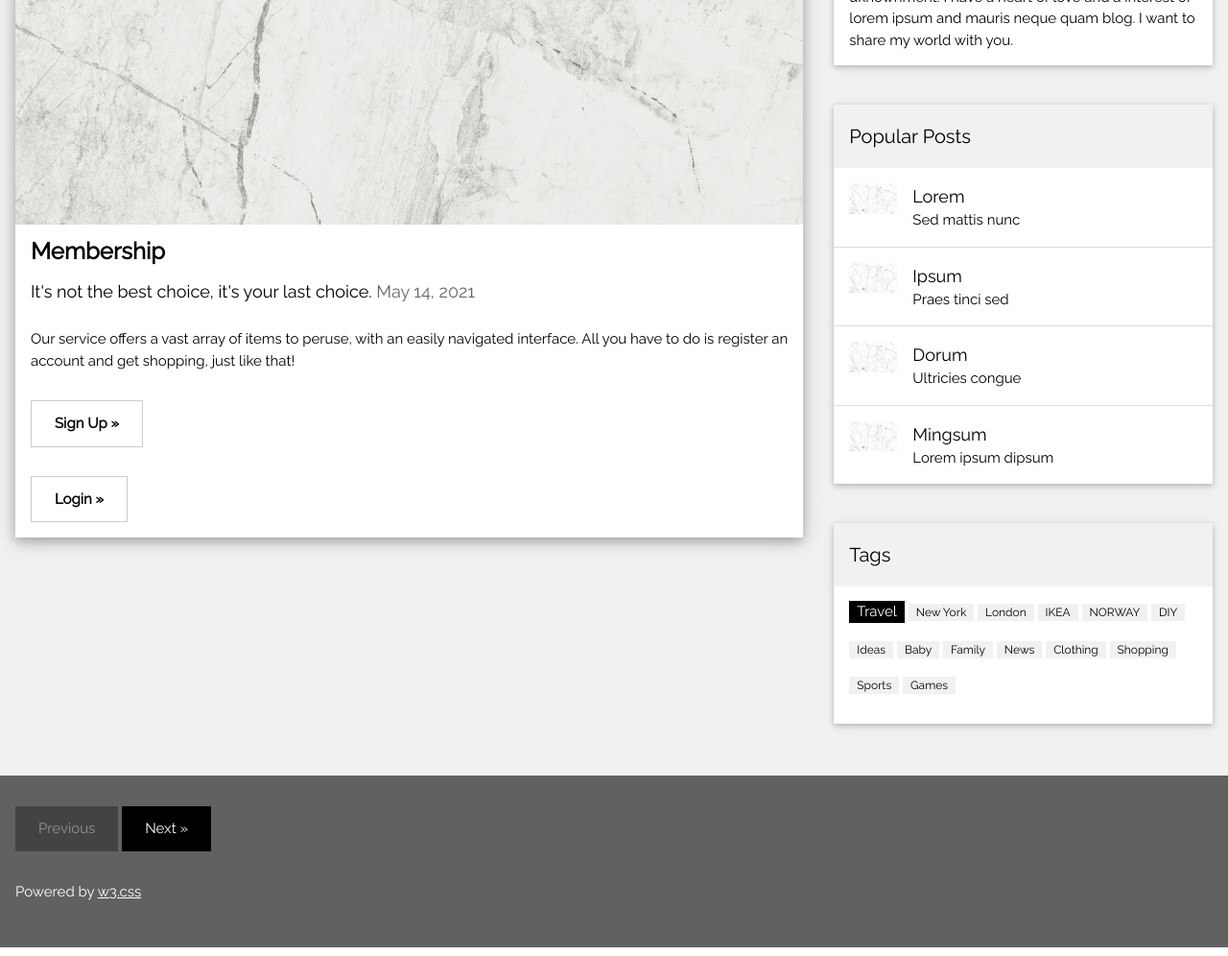
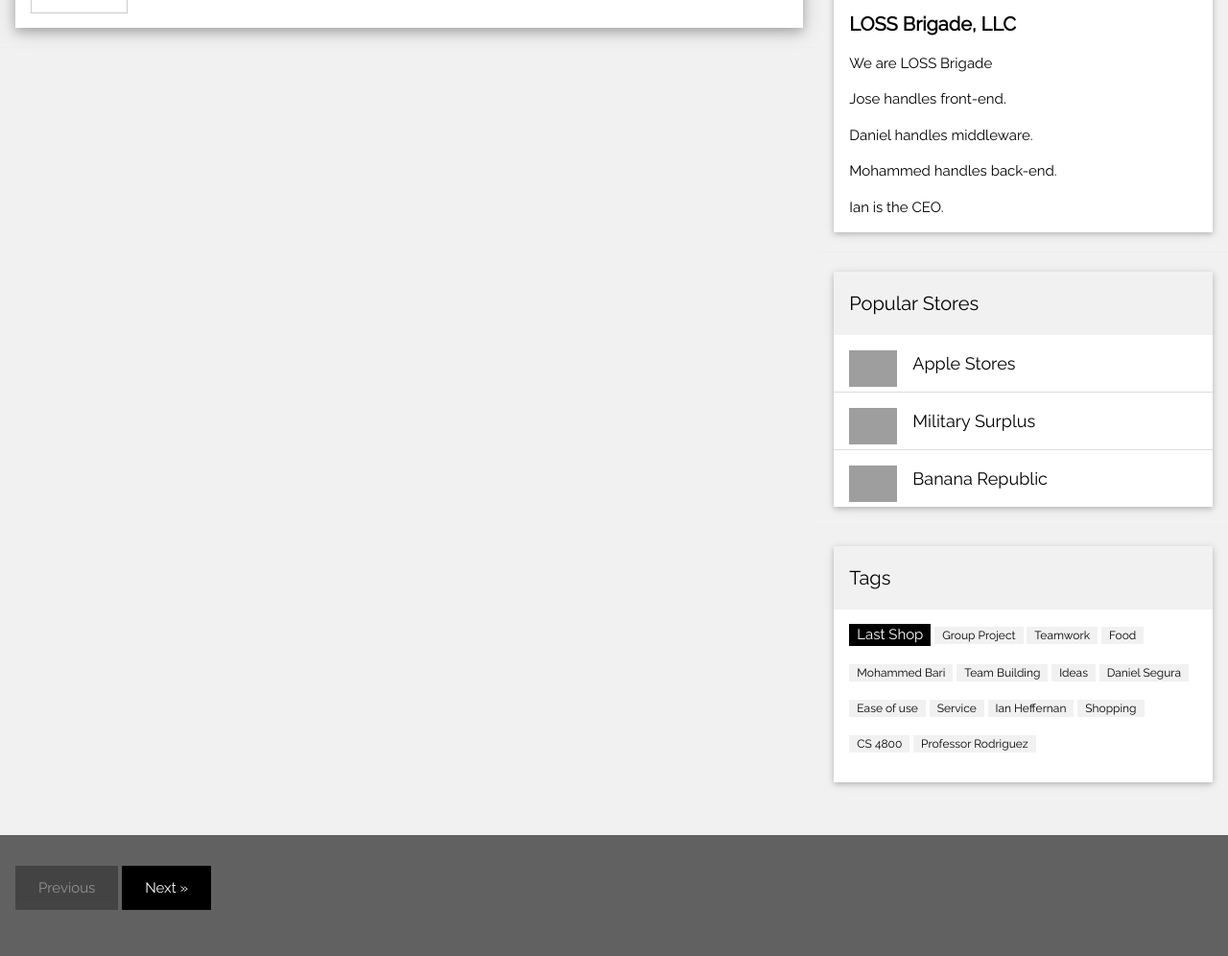
Before and after one commit to Moyenne/CS4800_LOSSBrigadeLLC, a Django app: page / in a window 1280 px wide. Shown: the part 585-1581 px from the top of the page at 96% size. Run offline with Django 3.2, Linux system fonts and the light colour scheme; grey boxes are pictures that could not be loaded.

Commit message:
launch html

```diff
--- a/lastshop/templates/lastshop/LaunchPage.html
+++ b/lastshop/templates/lastshop/LaunchPage.html
@@ -1,5 +1,7 @@
 <!DOCTYPE html>
-<html>
+{% load static %}
+
+<html lang="">
 <title>W3.CSS Template</title>
 <meta charset="UTF-8">
 <meta name="viewport" content="width=device-width, initial-scale=1">
@@ -15,21 +17,20 @@ and is wrapped around the whole page content, except for the footer in this exam
 <div class="w3-content" style="max-width:1400px">
 
 <!-- Header -->
-<header class="w3-container w3-center w3-padding-32" style="Background-color:red">
+<header class="w3-container w3-center w3-padding-32" style="Background-color:rgb(186, 26, 26)">
   <h1><b>Last Shop!</b></h1>
-  <p>The last, full-stop</p>
-  <p>shopping site you'll ever need!</p>
+  <h3>The last, full-stop</h3>
+  <h3>shopping site you'll ever need!</h3>
   <p><small>.....if it ever works.</small></p>
 </header>
 
 <!-- Grid -->
 <div class="w3-row">
-
 <!-- Blog entries -->
 <div class="w3-col l8 s12">
+  <div style="background-image: url('{{static}}images/white-marble-cat-3000-61x61-matt.jpeg');"></div>
   <!-- Blog entry -->
   <div class="w3-card-4 w3-margin w3-white">
-    <img src="white-marble-cat-3000-61x61-matt.jpeg" alt="Nature" style="width:100%">
     <div class="w3-container">
       <h3><b>Membership</b></h3>
       <h5>It's not the best choice, it's your last choice. <span class="w3-opacity">May 14, 2021</span></h5>
@@ -55,38 +56,34 @@ and is wrapped around the whole page content, except for the footer in this exam
 <div class="w3-col l4">
   <!-- About Card -->
   <div class="w3-card w3-margin w3-margin-top">
-  <img src="teamwork-and-team-building.png" style="width:100%">
+  <img src="{{static}}images/teamwork-and-team-building.png" style="width:100%">
     <div class="w3-container w3-white">
       <h4><b>LOSS Brigade, LLC</b></h4>
-      <p>Just me, myself and I, exploring the universe of uknownment. I have a heart of love and a interest of lorem ipsum and mauris neque quam blog. I want to share my world with you.</p>
+      <p>We are LOSS Brigade</p>
+      <p>Jose handles front-end.</p>
+      <p>Daniel handles middleware.</p>
+      <p>Mohammed handles back-end.</p>
+      <p>Ian is the CEO.</p>
     </div>
   </div><hr>
 
   <!-- Posts -->
   <div class="w3-card w3-margin">
     <div class="w3-container w3-padding">
-      <h4>Popular Posts</h4>
+      <h4>Popular Stores</h4>
     </div>
     <ul class="w3-ul w3-hoverable w3-white">
       <li class="w3-padding-16">
-        <img src="101369653-white-marble-stone-texture-background.jpeg" alt="Image" class="w3-left w3-margin-right" style="width:50px">
-        <span class="w3-large">Lorem</span><br>
-        <span>Sed mattis nunc</span>
+        <img src= "{{static}}images/101369653-white-marble-stone-texture-background.jpeg" alt="Image" class="w3-left w3-margin-right" style="width:50px" />
+        <span class="w3-large">Apple Stores</span><br>
       </li>
       <li class="w3-padding-16">
-        <img src="101369653-white-marble-stone-texture-background.jpeg" alt="Image" class="w3-left w3-margin-right" style="width:50px">
-        <span class="w3-large">Ipsum</span><br>
-        <span>Praes tinci sed</span>
+        <img src="{{static}}images/101369653-white-marble-stone-texture-background.jpeg" alt="Image" class="w3-left w3-margin-right" style="width:50px" />
+        <span class="w3-large">Military Surplus</span><br>
       </li>
       <li class="w3-padding-16">
-        <img src="101369653-white-marble-stone-texture-background.jpeg" alt="Image" class="w3-left w3-margin-right" style="width:50px">
-        <span class="w3-large">Dorum</span><br>
-        <span>Ultricies congue</span>
-      </li>
-      <li class="w3-padding-16 w3-hide-medium w3-hide-small">
-        <img src="101369653-white-marble-stone-texture-background.jpeg" alt="Image" class="w3-left w3-margin-right" style="width:50px">
-        <span class="w3-large">Mingsum</span><br>
-        <span>Lorem ipsum dipsum</span>
+        <img src="{{static}}images/101369653-white-marble-stone-texture-background.jpeg" alt="Image" class="w3-left w3-margin-right" style="width:50px" />
+        <span class="w3-large">Banana Republic</span><br>
       </li>
     </ul>
   </div>
@@ -98,11 +95,11 @@ and is wrapped around the whole page content, except for the footer in this exam
       <h4>Tags</h4>
     </div>
     <div class="w3-container w3-white">
-    <p><span class="w3-tag w3-black w3-margin-bottom">Travel</span> <span class="w3-tag w3-light-grey w3-small w3-margin-bottom">New York</span> <span class="w3-tag w3-light-grey w3-small w3-margin-bottom">London</span>
-      <span class="w3-tag w3-light-grey w3-small w3-margin-bottom">IKEA</span> <span class="w3-tag w3-light-grey w3-small w3-margin-bottom">NORWAY</span> <span class="w3-tag w3-light-grey w3-small w3-margin-bottom">DIY</span>
-      <span class="w3-tag w3-light-grey w3-small w3-margin-bottom">Ideas</span> <span class="w3-tag w3-light-grey w3-small w3-margin-bottom">Baby</span> <span class="w3-tag w3-light-grey w3-small w3-margin-bottom">Family</span>
-      <span class="w3-tag w3-light-grey w3-small w3-margin-bottom">News</span> <span class="w3-tag w3-light-grey w3-small w3-margin-bottom">Clothing</span> <span class="w3-tag w3-light-grey w3-small w3-margin-bottom">Shopping</span>
-      <span class="w3-tag w3-light-grey w3-small w3-margin-bottom">Sports</span> <span class="w3-tag w3-light-grey w3-small w3-margin-bottom">Games</span>
+    <p><span class="w3-tag w3-black w3-margin-bottom">Last Shop</span> <span class="w3-tag w3-light-grey w3-small w3-margin-bottom">Group Project</span> <span class="w3-tag w3-light-grey w3-small w3-margin-bottom">Teamwork</span>
+      <span class="w3-tag w3-light-grey w3-small w3-margin-bottom">Food</span> <span class="w3-tag w3-light-grey w3-small w3-margin-bottom">Mohammed Bari</span> <span class="w3-tag w3-light-grey w3-small w3-margin-bottom">Team Building</span>
+      <span class="w3-tag w3-light-grey w3-small w3-margin-bottom">Ideas</span> <span class="w3-tag w3-light-grey w3-small w3-margin-bottom">Daniel Segura</span> <span class="w3-tag w3-light-grey w3-small w3-margin-bottom">Ease of use</span>
+      <span class="w3-tag w3-light-grey w3-small w3-margin-bottom">Service</span> <span class="w3-tag w3-light-grey w3-small w3-margin-bottom">Ian Heffernan</span> <span class="w3-tag w3-light-grey w3-small w3-margin-bottom">Shopping</span>
+      <span class="w3-tag w3-light-grey w3-small w3-margin-bottom">CS 4800</span> <span class="w3-tag w3-light-grey w3-small w3-margin-bottom">Professor Rodriguez</span>
     </p>
     </div>
   </div>
@@ -120,7 +117,6 @@ and is wrapped around the whole page content, except for the footer in this exam
 <footer class="w3-container w3-dark-grey w3-padding-32 w3-margin-top">
   <button class="w3-button w3-black w3-disabled w3-padding-large w3-margin-bottom">Previous</button>
   <button class="w3-button w3-black w3-padding-large w3-margin-bottom">Next »</button>
-  <p>Powered by <a href="https://www.w3schools.com/w3css/default.asp" target="_blank">w3.css</a></p>
 </footer>
 
 </body>
```
